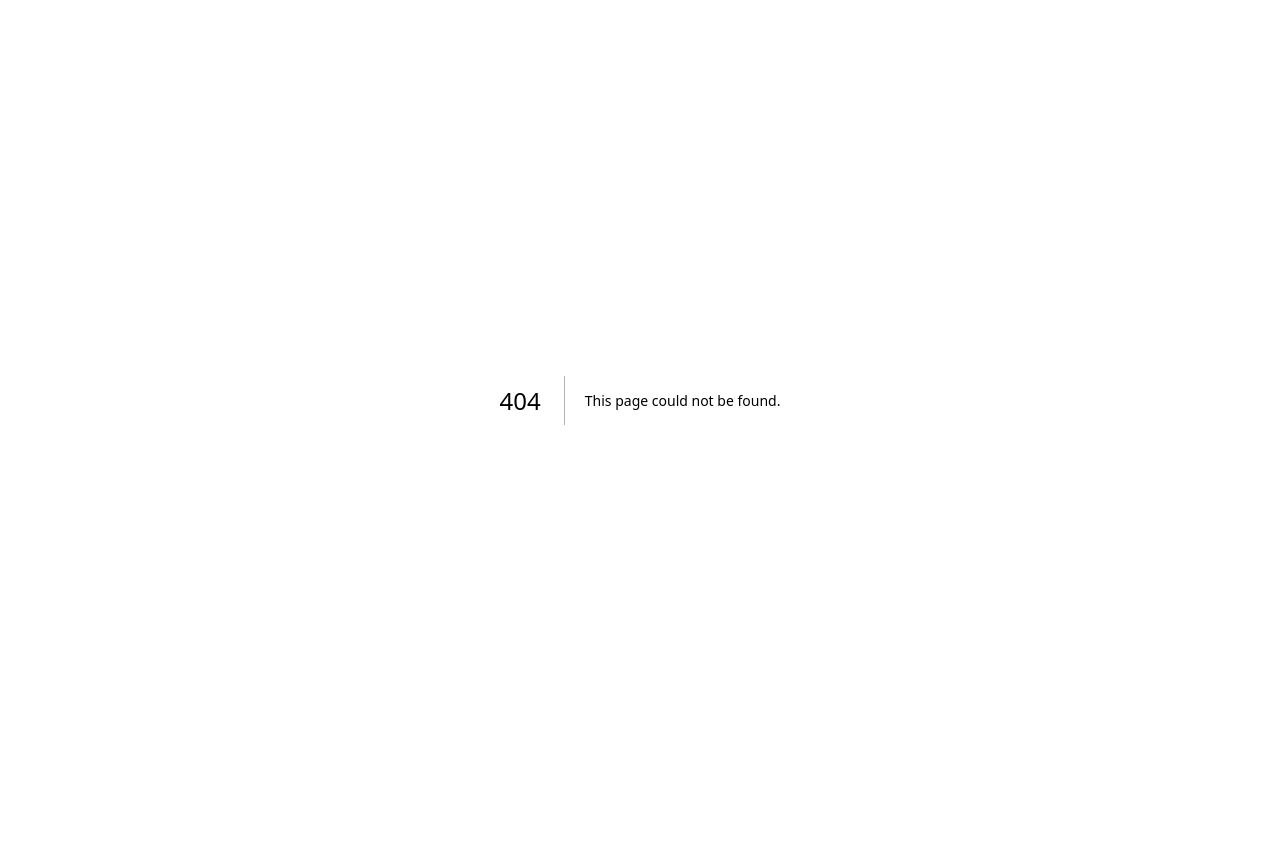
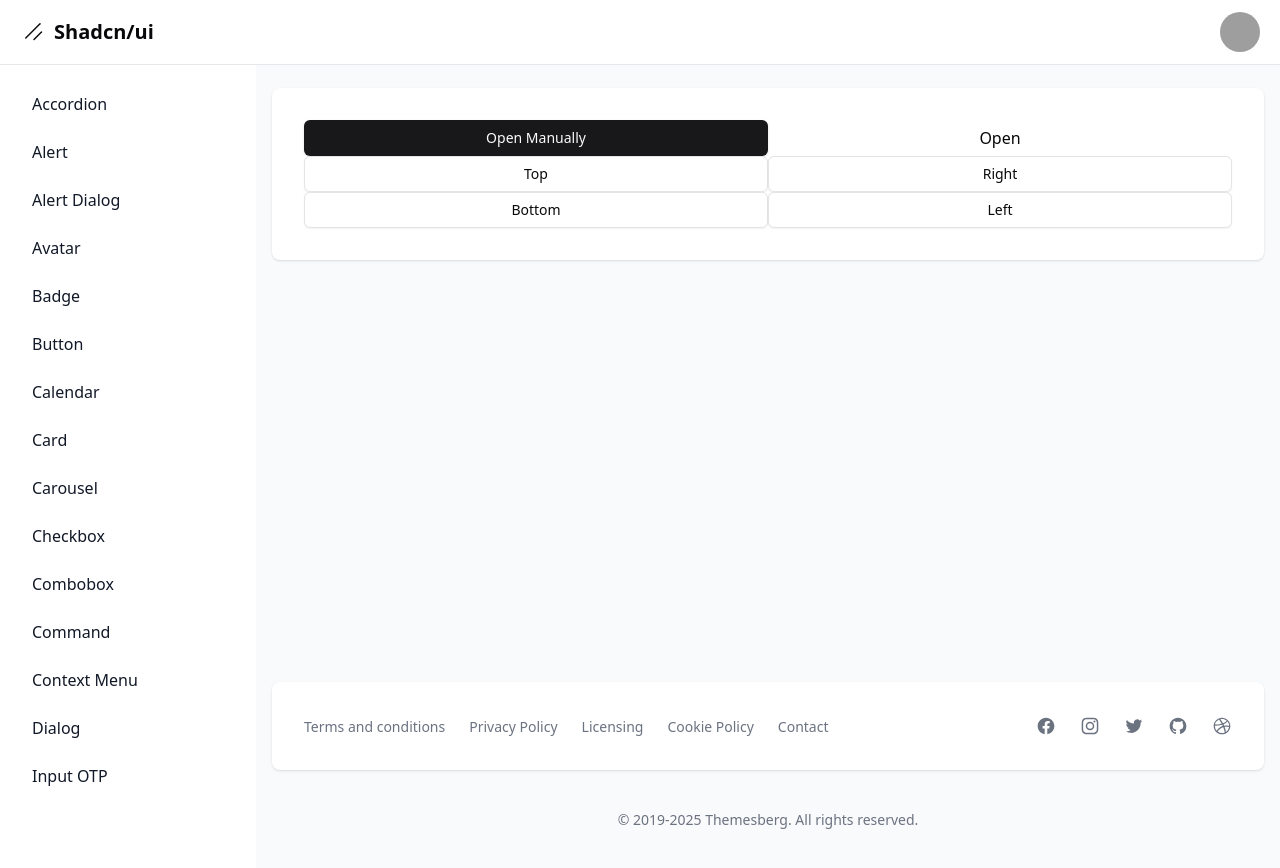
Before and after one commit to michaelrondon27/shadcn-ui, a Next.js app: page /dashboard/sheet in a window 1280 px wide. Before the commit this address had no page. Before the commit the page ends 800 px from the top, so only its background shows below. Built offline with nearby package versions, Linux system fonts and the light colour scheme; grey boxes are pictures that could not be loaded.

Commit message:
31. Sheet

```diff
--- a/package.json
+++ b/package.json
@@ -15,6 +15,7 @@
         "@radix-ui/react-checkbox": "^1.1.3",
         "@radix-ui/react-context-menu": "^2.2.4",
         "@radix-ui/react-dialog": "^1.1.4",
+        "@radix-ui/react-label": "^2.1.1",
         "@radix-ui/react-menubar": "^1.1.4",
         "@radix-ui/react-popover": "^1.1.4",
         "@radix-ui/react-progress": "^1.1.1",
--- a/src/app/dashboard/layout.tsx
+++ b/src/app/dashboard/layout.tsx
@@ -19,7 +19,8 @@
     { name: "dialog", href: "dialog" },
     { name: "input OTP", href: "input-otp" },
     { name: "menu bar", href: "menu-bar" },
-    { name: "progress", href: "progress" }
+    { name: "progress", href: "progress" },
+    { name: "sheet", href: "sheet" }
 ];
 
 export default function DashboardLayout({
--- /dev/null
+++ b/src/app/dashboard/sheet/page.tsx
@@ -0,0 +1,54 @@
+"use client";
+
+import { useState } from "react";
+
+import { Button } from "@/components/ui/button";
+import { Sheet, SheetClose, SheetContent, SheetDescription, SheetFooter, SheetHeader, SheetTitle, SheetTrigger } from "@/components/ui/sheet";
+import { Label } from "@/components/ui/label";
+import { Input } from "@/components/ui/input";
+
+const SHEET_SIDES = ["top", "right", "bottom", "left"] as const;
+
+export default function Page() {
+    const [open, setOpen] = useState(false);
+
+    return (
+        <div className="grid grid-cols-2">
+            <Button onClick={ () => setOpen(true) }>open manually</Button>
+
+            <Sheet onOpenChange={ setOpen } open={ open }>
+                <SheetTrigger>Open</SheetTrigger>
+
+                <SheetContent>
+                    <SheetHeader>
+                        <SheetTitle>Are you absolutely sure?</SheetTitle>
+
+                        <SheetDescription>
+                            This action cannot be undone. This will permanently delete your account
+                            and remove your data from our servers.
+                        </SheetDescription>
+                    </SheetHeader>
+                </SheetContent>
+            </Sheet>
+
+            {SHEET_SIDES.map((side) => (
+                <Sheet key={ side }>
+                    <SheetTrigger asChild>
+                        <Button variant="outline">{side}</Button>
+                    </SheetTrigger>
+
+                    <SheetContent side={side}>
+                        <SheetHeader>
+                            <SheetTitle>Are you absolutely sure?</SheetTitle>
+
+                            <SheetDescription>
+                                This action cannot be undone. This will permanently delete your account
+                                and remove your data from our servers.
+                            </SheetDescription>
+                        </SheetHeader>
+                    </SheetContent>
+                </Sheet>
+            ))}
+        </div>
+    );
+}
--- a/src/components/ui/label.tsx
+++ b/src/components/ui/label.tsx
@@ -7,7 +7,7 @@
 import { cn } from "@/lib/utils"
 
 const labelVariants = cva(
-    "text-sm font-medium leading-none peer-disabled:cursor-not-allowed peer-disabled:opacity-70"
+  "text-sm font-medium leading-none peer-disabled:cursor-not-allowed peer-disabled:opacity-70"
 )
 
 const Label = React.forwardRef<
--- /dev/null
+++ b/src/components/ui/sheet.tsx
@@ -0,0 +1,136 @@
+"use client"
+
+import * as React from "react"
+import * as SheetPrimitive from "@radix-ui/react-dialog"
+import { cva, type VariantProps } from "class-variance-authority"
+import { X } from "lucide-react"
+
+import { cn } from "@/lib/utils"
+
+const Sheet = SheetPrimitive.Root
+
+const SheetTrigger = SheetPrimitive.Trigger
+
+const SheetClose = SheetPrimitive.Close
+
+const SheetPortal = SheetPrimitive.Portal
+
+const SheetOverlay = React.forwardRef<
+    React.ElementRef<typeof SheetPrimitive.Overlay>,
+    React.ComponentPropsWithoutRef<typeof SheetPrimitive.Overlay>
+>(({ className, ...props }, ref) => (
+    <SheetPrimitive.Overlay
+        className={cn(
+            "fixed inset-0 z-50 bg-black/80  data-[state=open]:animate-in data-[state=closed]:animate-out data-[state=closed]:fade-out-0 data-[state=open]:fade-in-0",
+            className
+        )}
+        {...props}
+        ref={ref}
+    />
+))
+SheetOverlay.displayName = SheetPrimitive.Overlay.displayName
+
+const sheetVariants = cva(
+    "fixed z-50 gap-4 bg-background p-6 shadow-lg transition ease-in-out data-[state=closed]:duration-300 data-[state=open]:duration-500 data-[state=open]:animate-in data-[state=closed]:animate-out",
+    {
+        variants: {
+            side: {
+                top: "inset-x-0 top-0 border-b data-[state=closed]:slide-out-to-top data-[state=open]:slide-in-from-top",
+                bottom: "inset-x-0 bottom-0 border-t data-[state=closed]:slide-out-to-bottom data-[state=open]:slide-in-from-bottom",
+                left: "inset-y-0 left-0 h-full w-3/4 border-r data-[state=closed]:slide-out-to-left data-[state=open]:slide-in-from-left sm:max-w-sm",
+                right:"inset-y-0 right-0 h-full w-3/4 border-l data-[state=closed]:slide-out-to-right data-[state=open]:slide-in-from-right sm:max-w-sm"
+            }
+        },
+        defaultVariants: {
+            side: "right"
+        }
+    }
+)
+
+interface SheetContentProps extends React.ComponentPropsWithoutRef<typeof SheetPrimitive.Content>, VariantProps<typeof sheetVariants> {}
+
+const SheetContent = React.forwardRef<
+    React.ElementRef<typeof SheetPrimitive.Content>,
+    SheetContentProps
+>(({ side = "right", className, children, ...props }, ref) => (
+    <SheetPortal>
+        <SheetOverlay />
+        <SheetPrimitive.Content
+            ref={ref}
+            className={cn(sheetVariants({ side }), className)}
+            {...props}
+        >
+            <SheetPrimitive.Close className="absolute right-4 top-4 rounded-sm opacity-70 ring-offset-background transition-opacity hover:opacity-100 focus:outline-none focus:ring-2 focus:ring-ring focus:ring-offset-2 disabled:pointer-events-none data-[state=open]:bg-secondary">
+                <X className="h-4 w-4" />
+                <span className="sr-only">Close</span>
+            </SheetPrimitive.Close>
+            {children}
+        </SheetPrimitive.Content>
+    </SheetPortal>
+))
+SheetContent.displayName = SheetPrimitive.Content.displayName
+
+const SheetHeader = ({
+    className,
+    ...props
+}: React.HTMLAttributes<HTMLDivElement>) => (
+    <div
+        className={cn(
+            "flex flex-col space-y-2 text-center sm:text-left",
+            className
+        )}
+        {...props}
+    />
+)
+SheetHeader.displayName = "SheetHeader"
+
+const SheetFooter = ({
+    className,
+    ...props
+}: React.HTMLAttributes<HTMLDivElement>) => (
+    <div
+        className={cn(
+            "flex flex-col-reverse sm:flex-row sm:justify-end sm:space-x-2",
+            className
+        )}
+        {...props}
+    />
+)
+SheetFooter.displayName = "SheetFooter"
+
+const SheetTitle = React.forwardRef<
+    React.ElementRef<typeof SheetPrimitive.Title>,
+    React.ComponentPropsWithoutRef<typeof SheetPrimitive.Title>
+>(({ className, ...props }, ref) => (
+    <SheetPrimitive.Title
+        ref={ref}
+        className={cn("text-lg font-semibold text-foreground", className)}
+        {...props}
+    />
+))
+SheetTitle.displayName = SheetPrimitive.Title.displayName
+
+const SheetDescription = React.forwardRef<
+    React.ElementRef<typeof SheetPrimitive.Description>,
+    React.ComponentPropsWithoutRef<typeof SheetPrimitive.Description>
+>(({ className, ...props }, ref) => (
+    <SheetPrimitive.Description
+        ref={ref}
+        className={cn("text-sm text-muted-foreground", className)}
+        {...props}
+    />
+))
+SheetDescription.displayName = SheetPrimitive.Description.displayName
+
+export {
+    Sheet,
+    SheetPortal,
+    SheetOverlay,
+    SheetTrigger,
+    SheetClose,
+    SheetContent,
+    SheetHeader,
+    SheetFooter,
+    SheetTitle,
+    SheetDescription,
+}
```
Also changed, not shown: 1 other file (tests, documents, lock files or other folders).
